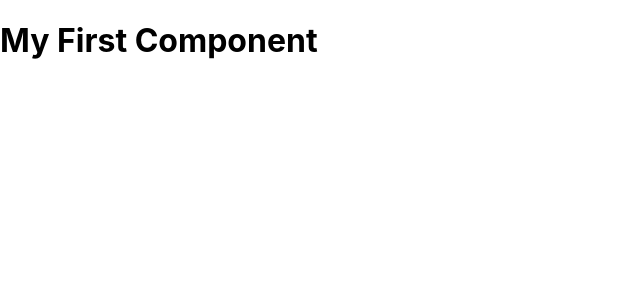
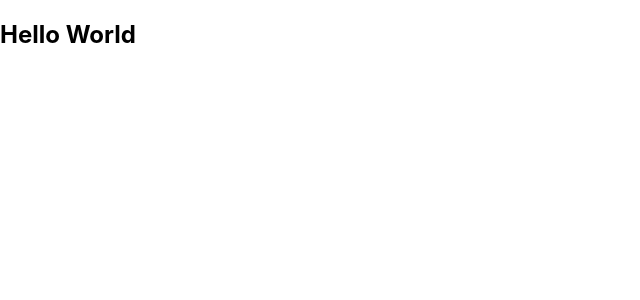
Before and after one commit to naturuplift/React-Tutorial, a React (Create React App) app: page / in a window 1280 px wide. Shown: the top 300 px of the page, without its empty margins (0-640 px from the left). Built offline with nearby package versions, Linux system fonts and the light colour scheme.

Commit message:
Update index.js

```diff
--- a/src/index.js
+++ b/src/index.js
@@ -1,17 +1,16 @@
 import React from 'react';
 import ReactDOM from 'react-dom/client';
 import './index.css';
-import App from './App';
+// import App from './App';
 import reportWebVitals from './reportWebVitals';
 
 function Greeting() {
-  return <h1>My First Component</h1>;
+  return React.createElement('h2', {}, 'Hello World')
 }
 
 const root = ReactDOM.createRoot(document.getElementById('root'));
 root.render(
-  <Greeting>
-  </Greeting>
+  <Greeting/>
 );
 
 // If you want to start measuring performance in your app, pass a function
```
